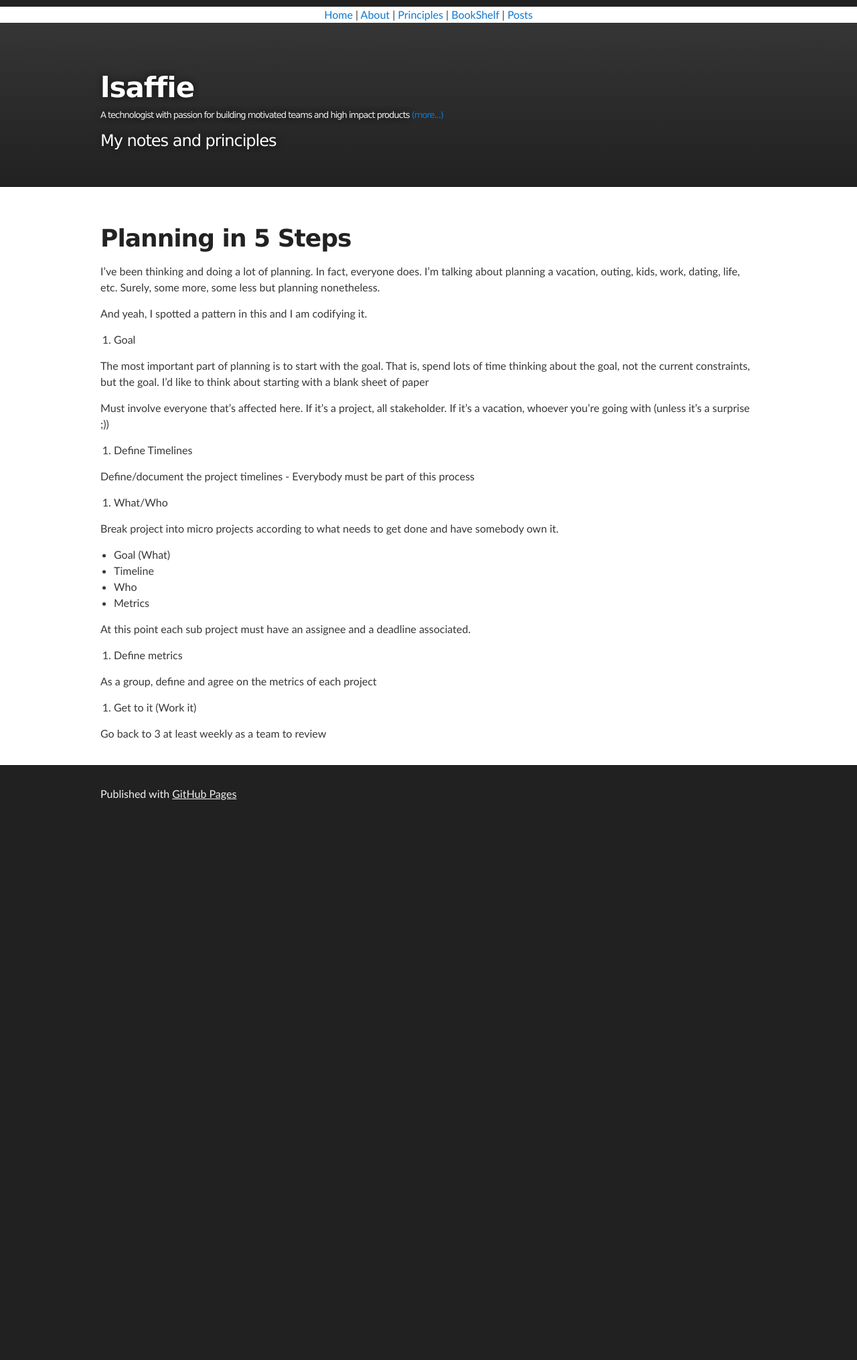
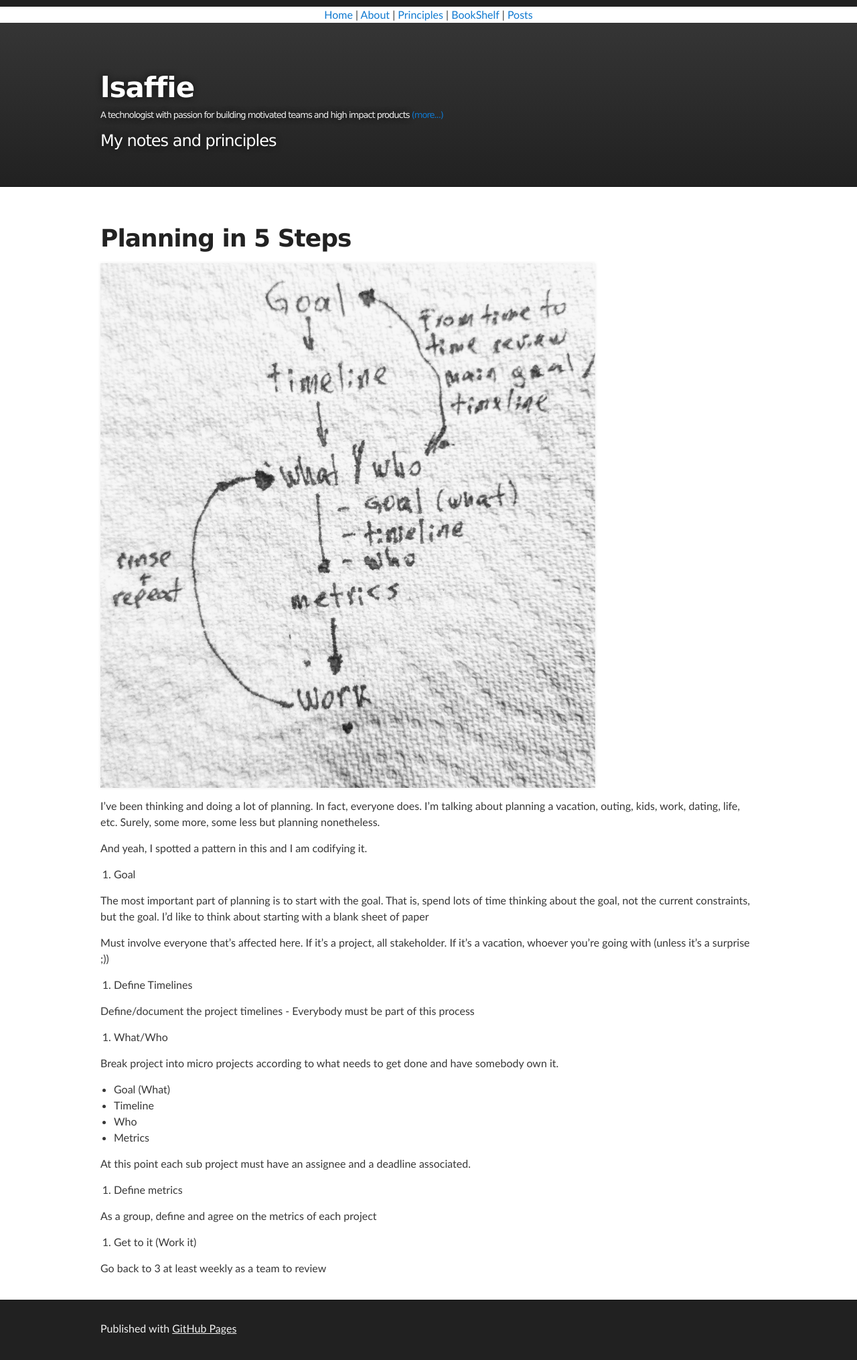
Before and after one commit to lsaffie/lsaffie.github.io, a Jekyll site: the page built from _posts/2018-02-10-planning-in-5-steps.md, in a window 1280 px wide. Shown: the whole page at 67% size. Built offline with Jekyll 4.4.1, drawn with Linux system fonts in a browser that asks for light colours; our own code applies the rules of GitHub Pages for plain Markdown files; before the commit the page ends 1232 px from its top, so only the background shows below that.

Commit message:
image for planning

```diff
--- a/_posts/2018-02-10-planning-in-5-steps.md
+++ b/_posts/2018-02-10-planning-in-5-steps.md
@@ -4,6 +4,8 @@ categories: readings
 ---
 
 # {{page.title }}
+
+![planning](/assets/images/goal.jpg)
 
 I've been thinking and doing a lot of planning. In fact, everyone does. I'm talking about planning a vacation, outing, kids, work, dating, life, etc. Surely, some more, some less but planning nonetheless.
 
```
